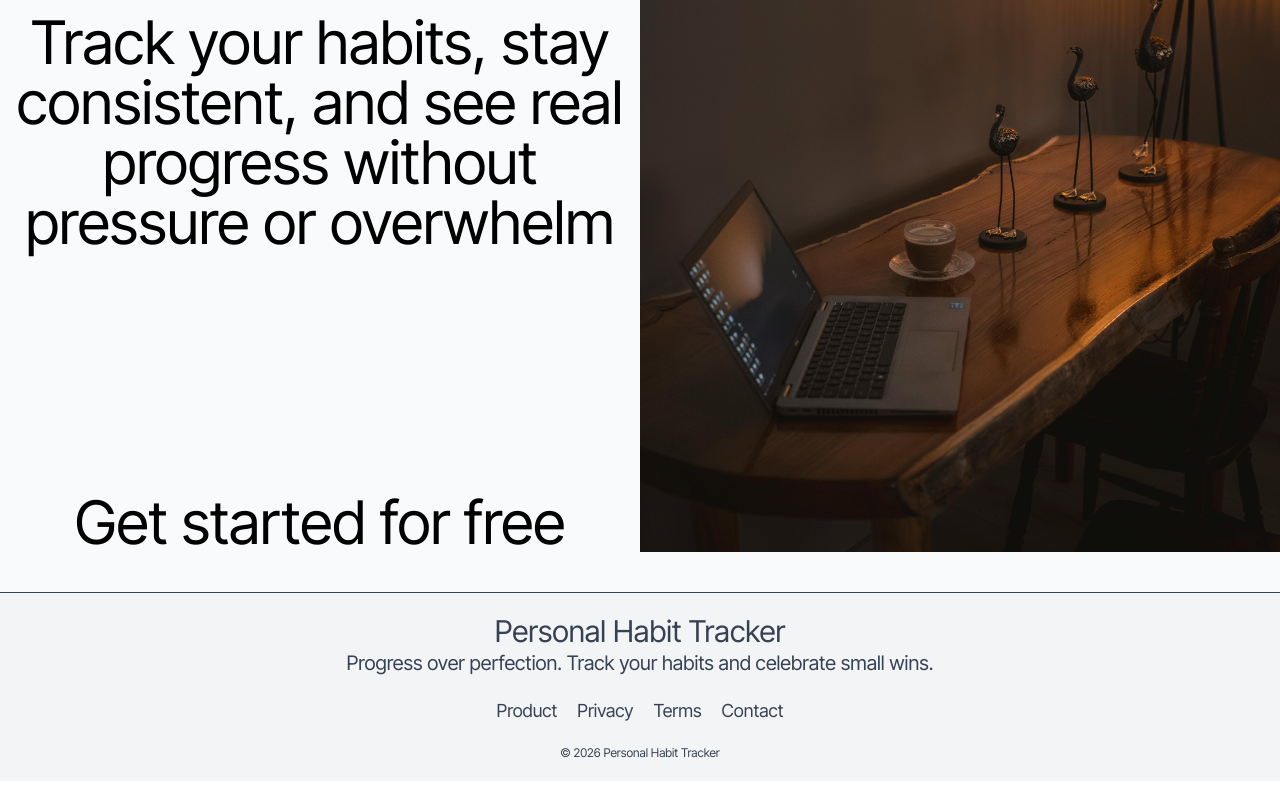
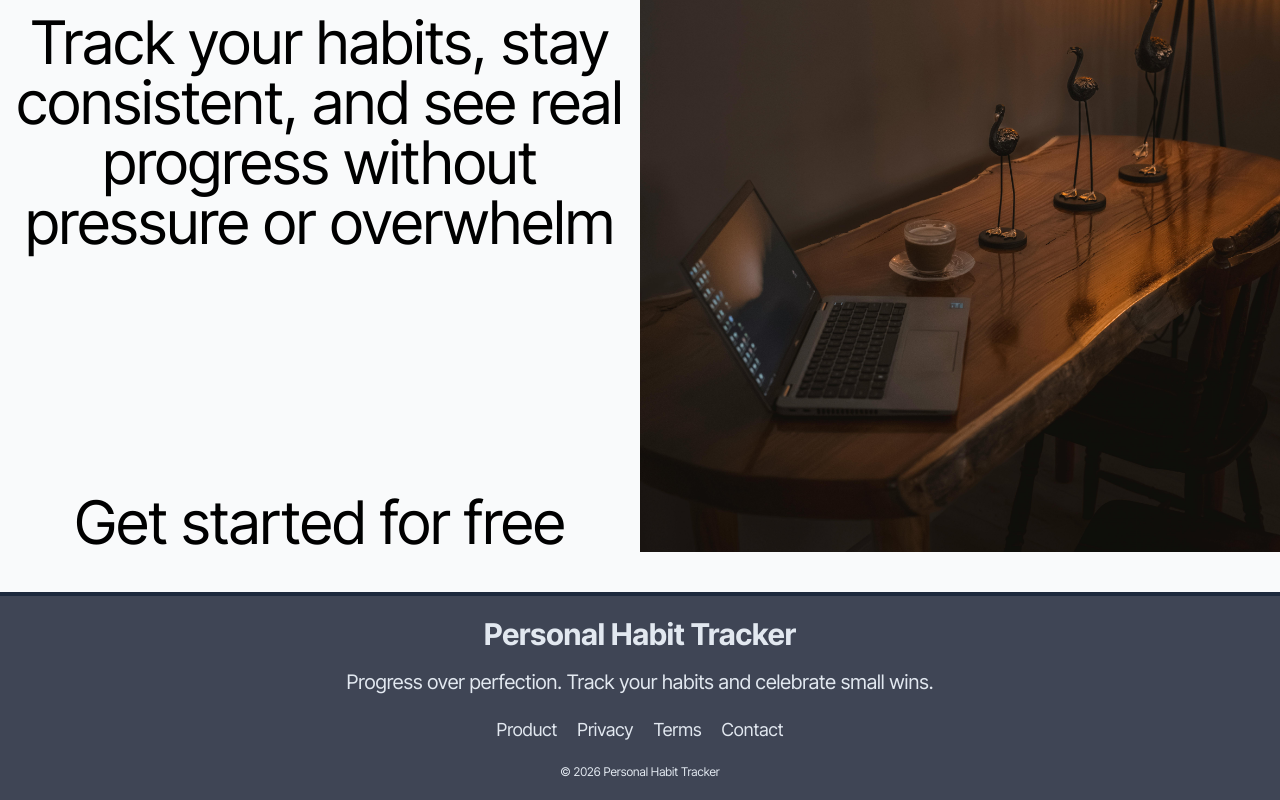
Before and after one commit to kacper-omen/personal-habit-tracker, a React (Vite) app in the folder frontend/: page / in a window 1280 px wide. Shown: the part 488-1288 px from the top of the page. Built offline with nearby package versions, Linux system fonts and the light colour scheme; no server answers.

Commit message:
Update Footer styling

```diff
--- a/frontend/src/components/Footer.jsx
+++ b/frontend/src/components/Footer.jsx
@@ -1,15 +1,15 @@
 const Footer = () => {
   return (
-    <div className="border-t bg-gray-100 flex flex-col gap-5 items-center text-center py-5 text-gray-700">
+    <div className="border-t-4 border-slate-800 bg-slate-900/80 flex flex-col gap-5 items-center text-center py-5 text-slate-200">
         <div>
-            <h6 className="text-3xl">Personal Habit Tracker</h6>
+            <h6 className="text-3xl font-bold pb-4">Personal Habit Tracker</h6>
             <p className="text-xl">Progress over perfection. Track your habits and celebrate small wins.</p>
         </div>
         <div className="flex gap-5 text-lg">
-            <p className="cursor-pointer hover:text-gray-900 hover:border-b transition">Product</p>
-            <p className="cursor-pointer hover:text-gray-900 hover:border-b transition">Privacy</p>
-            <p className="cursor-pointer hover:text-gray-900 hover:border-b transition">Terms</p>
-            <p className="cursor-pointer hover:text-gray-900 hover:border-b transition">Contact</p>
+            <p className="cursor-pointer hover:text-slate-400 transition">Product</p>
+            <p className="cursor-pointer hover:text-slate-400 transition">Privacy</p>
+            <p className="cursor-pointer hover:text-slate-400 transition">Terms</p>
+            <p className="cursor-pointer hover:text-slate-400 transition">Contact</p>
         </div>
         <div>
             <p className="text-xs">© 2026 Personal Habit Tracker</p>
--- a/frontend/src/components/Header.jsx
+++ b/frontend/src/components/Header.jsx
@@ -25,7 +25,7 @@ const Header = () => {
     <div className='h-25 flex justify-between bg-slate-900/80 border-b-4 border-slate-800 font-[Orbitron]'>
         <Link to="/">
           <div className='flex items-center gap-4 cursor-pointer pl-2'>
-            <img className='h-25 text-white py-1' src={logo}></img>
+            <img className='h-25 py-1' src={logo}></img>
             <h2 className='text-2xl lg:text-3xl xl:text-4xl text-slate-200 font-bold hidden md:block'>Personal Habit Tracker</h2>
           </div>
         </Link>
```
